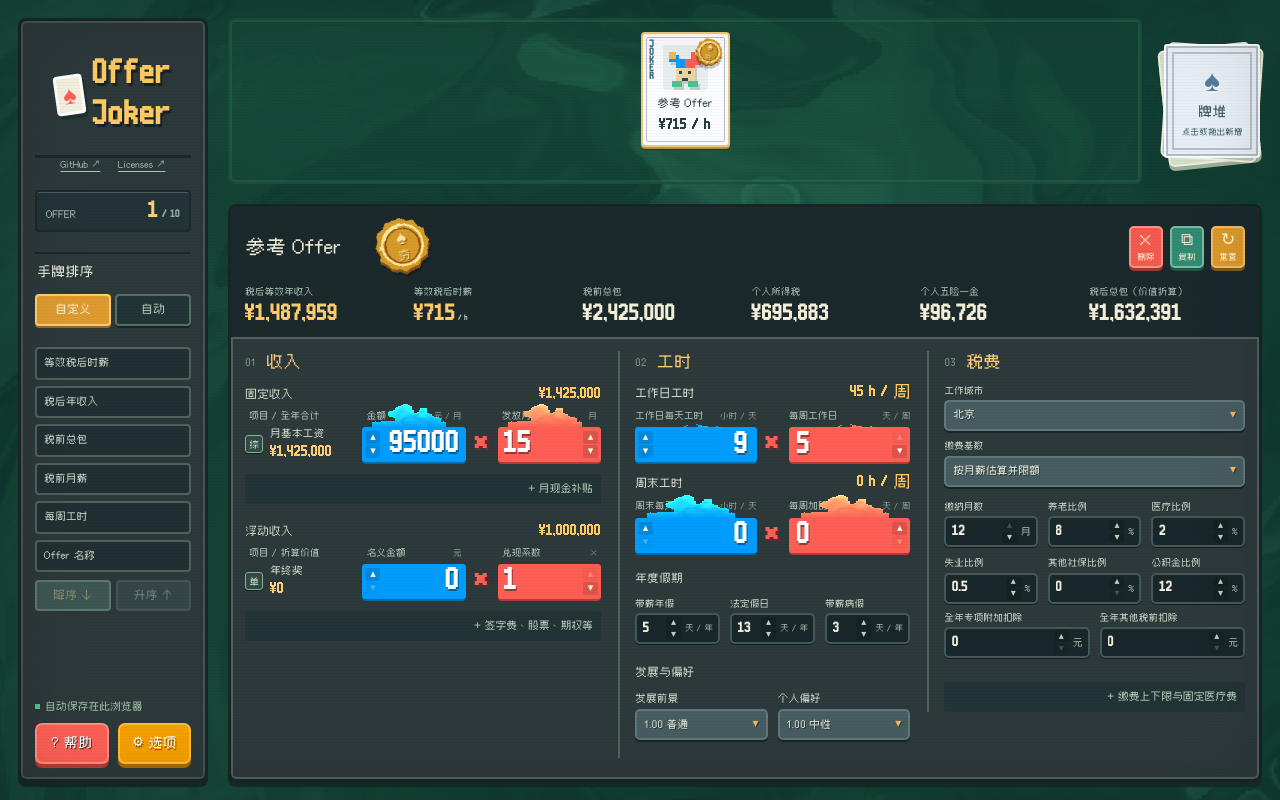
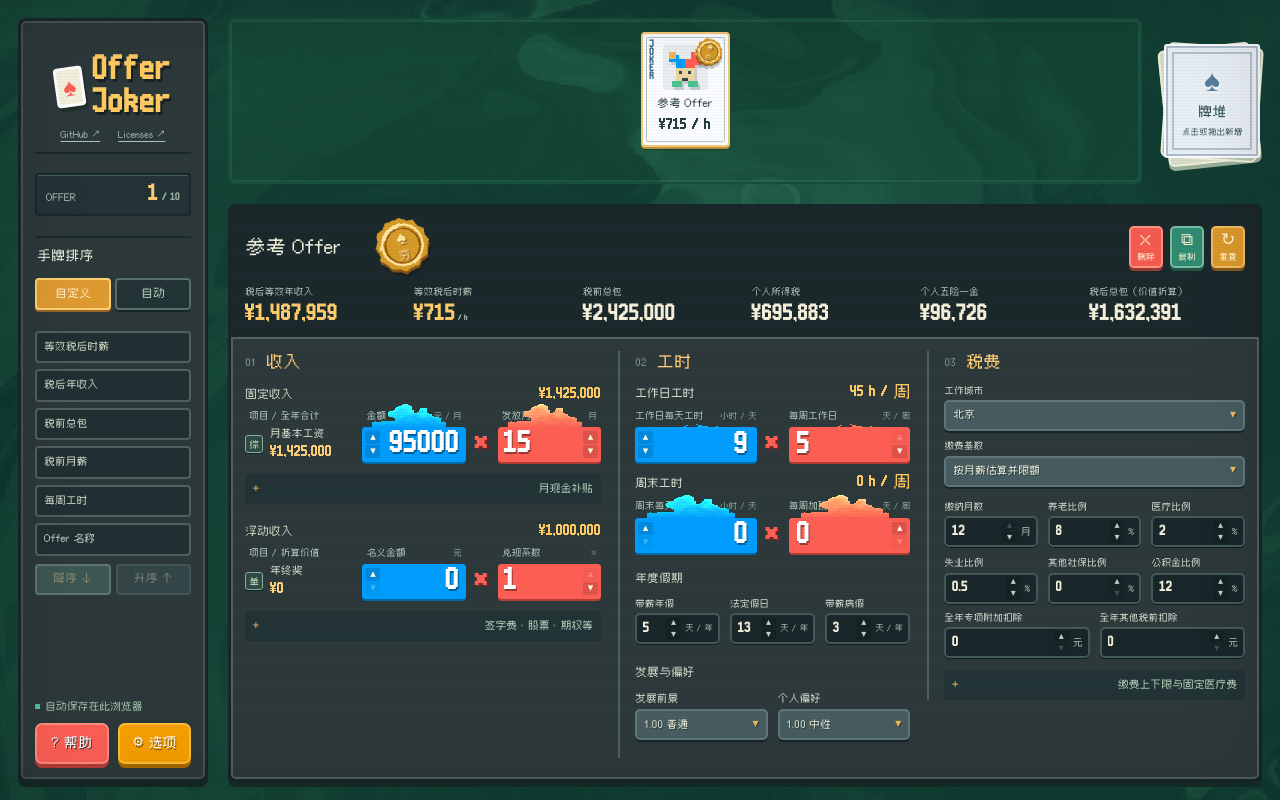
Before and after one commit to JustinWCola/offer_calculator, a React (Vite) app: page / in a window 1280 px wide. Built offline with nearby package versions, Linux system fonts and the light colour scheme.

Commit message:
Align disclosure controls and tighten sidebar branding

```diff
--- a/src/App.jsx
+++ b/src/App.jsx
@@ -162,7 +162,7 @@ function FoldSection({ id, label, className, children }) {
   const [open, setOpen] = useState(false);
   return <section className={className}>
     <div className="fold-content" id={id} hidden={!open}>{children}</div>
-    <ActionButton className="income-expand fold-toggle" aria-controls={id} aria-expanded={open} onClick={() => setOpen(value => !value)}>{open ? '− ' : '+ '}{label}</ActionButton>
+    <ActionButton className="income-expand fold-toggle" aria-controls={id} aria-expanded={open} onClick={() => setOpen(value => !value)}><span className="fold-sign">{open ? '−' : '+'}</span>{' '}<span className="fold-label">{label}</span></ActionButton>
   </section>;
 }
 
@@ -211,7 +211,7 @@ function OfferEditor({ offer, update, duplicate, canDuplicate, notes, requestFoc
           <tbody id={offer.id + '-monthly-extra'} hidden={!monthlyExpanded} data-income-extra="monthly">
             {product('monthlyAllowance', 'allowanceMonths', '月现金补贴', { tableMode: true, rightMax: 12, rightStep: 1 })}
           </tbody>
-          <tfoot><tr><td colSpan="4"><ActionButton className="income-expand" aria-expanded={monthlyExpanded} aria-controls={offer.id + '-monthly-extra'} onClick={() => setMonthlyExpanded(value => !value)}>{monthlyExpanded ? '− 月现金补贴' : '+ 月现金补贴'}</ActionButton></td></tr></tfoot>
+          <tfoot><tr><td colSpan="4"><ActionButton className="income-expand" aria-expanded={monthlyExpanded} aria-controls={offer.id + '-monthly-extra'} onClick={() => setMonthlyExpanded(value => !value)}><span className="fold-sign">{monthlyExpanded ? '−' : '+'}</span>{' '}<span className="fold-label">月现金补贴</span></ActionButton></td></tr></tfoot>
         </table>
         <table className="shared-income-table annual-income-table"><caption><span>浮动收入</span><strong data-testid="annual-income-total">{totals.annual === null ? '—' : scaledMoney(totals.annual, compactMoney)}</strong></caption>
           <thead><tr><th scope="col">项目 / 折算价值</th><th scope="col"><span className="income-heading-pair"><span>名义金额</span><span>{compactMoney ? '万元' : '元'}</span></span></th><th scope="col" className="income-operator-heading"><span className="sr-only">乘以</span></th><th scope="col"><span className="income-heading-pair"><span>兑现系数</span><span>×</span></span></th></tr></thead>
@@ -219,7 +219,7 @@ function OfferEditor({ offer, update, duplicate, canDuplicate, notes, requestFoc
           <tbody id={offer.id + '-annual-extra'} hidden={!annualExpanded} data-income-extra="annual">
             {annualIncomeRows.map(([left, right, title, tax, choices]) => product(left, right, title, { tableMode: true, rightMax: 1, rightStep: .05, tax: tax ? select(tax, choices, labels[tax], true) : <span className="tax-symbol tax-symbol-static" title="非现金福利：不计现金个税" aria-label="非现金福利不计现金个税">免</span> }))}
           </tbody>
-          <tfoot><tr><td colSpan="4"><ActionButton className="income-expand" aria-expanded={annualExpanded} aria-controls={offer.id + '-annual-extra'} onClick={() => setAnnualExpanded(value => !value)}>{annualExpanded ? '− 签字费、股票、期权等' : '+ 签字费、股票、期权等'}</ActionButton></td></tr></tfoot>
+          <tfoot><tr><td colSpan="4"><ActionButton className="income-expand" aria-expanded={annualExpanded} aria-controls={offer.id + '-annual-extra'} onClick={() => setAnnualExpanded(value => !value)}><span className="fold-sign">{annualExpanded ? '−' : '+'}</span>{' '}<span className="fold-label">签字费、股票、期权等</span></ActionButton></td></tr></tfoot>
         </table>
         {notes && <p className="field-help">月收入按发放月数合计；年终奖只填未计入发薪月数的部分。一次性收入按本年金额与兑现系数折算，税费仍按名义金额估算。</p>}
       </section>
--- a/src/styles.css
+++ b/src/styles.css
@@ -845,3 +845,12 @@ body::before{animation:none}
 .fold-content[hidden]{display:none}.fold-toggle{margin-top:12px;width:100%}
 .result-details .fold-content{padding:0 14px}.result-details .fold-toggle{margin-bottom:8px}
 @media(max-width:800px){.offer-slot{height:95px;min-height:95px;max-height:95px}.offer-slot .card-seal{width:25px;height:25px;top:3px;right:3px}.sidebar-brand h1{font-size:24px}.sidebar-links{justify-content:center;margin:0;gap:16px}.sidebar-brand{justify-content:center}.sidebar .sidebar-links{grid-column:1/-1}}
+.sidebar-brand{border-bottom:0;padding-bottom:4px}
+.sidebar-links{border-bottom:2px solid #1b292c;padding:4px 0 11px;margin-bottom:5px}
+.income-expand{display:flex;align-items:center;justify-content:space-between;gap:12px;text-align:right}
+.fold-sign{flex:none;color:#ffca62;text-align:left;line-height:16px}
+.fold-label{min-width:0;text-align:right}
+.result-details{background:#182c33;border:1px solid #425d66;border-radius:4px;padding:10px;margin:16px 12px 10px;color:#d3e1dc}
+.result-details .fold-content{padding:0 4px}.result-details .fold-toggle{background:#233d46;margin-bottom:0}
+@media(max-width:800px){.sidebar-brand{padding-bottom:0}.sidebar-links{padding:2px 0 5px}.result-details{margin:12px 8px 8px;padding:8px}}
+.sidebar-brand h1{line-height:.92}
```
